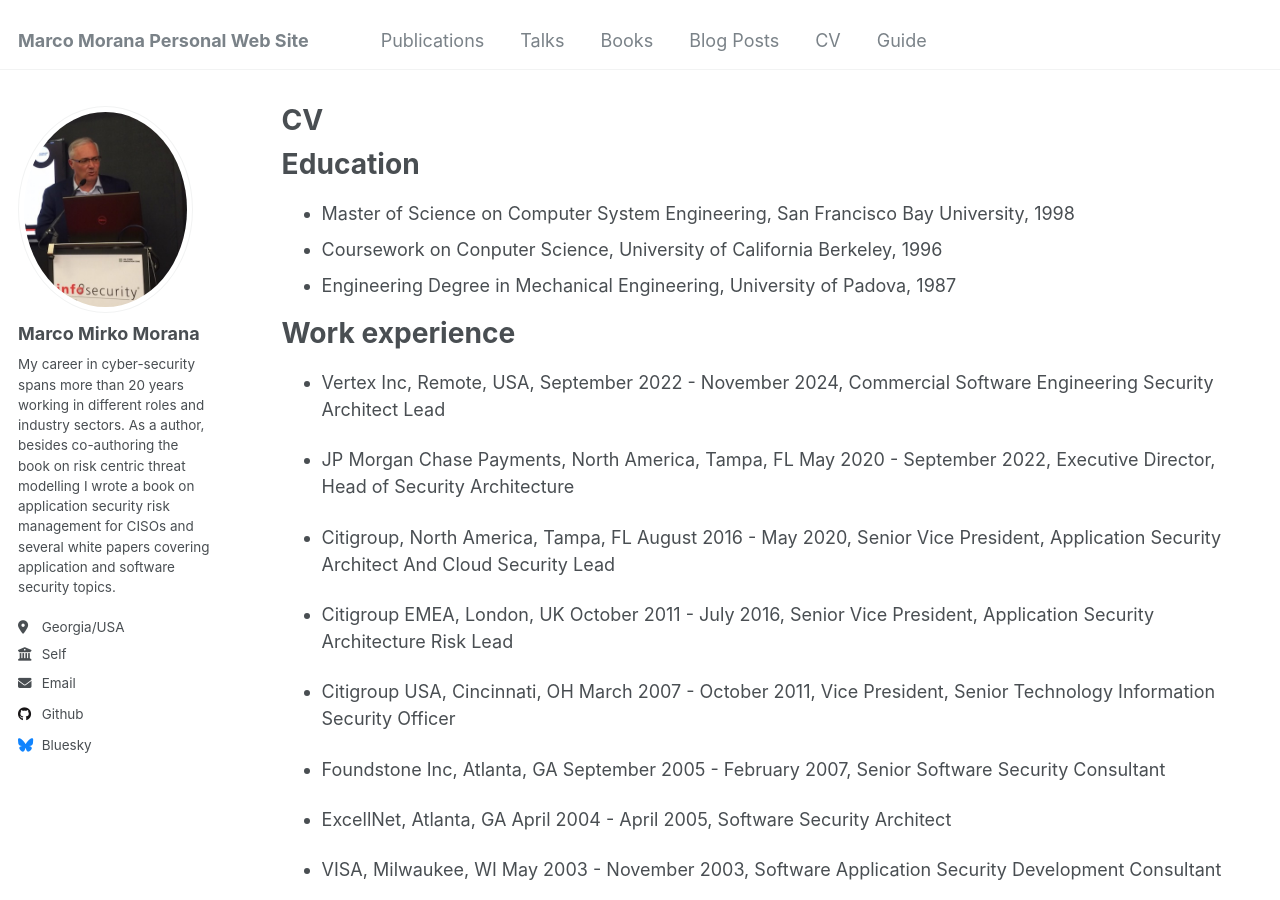
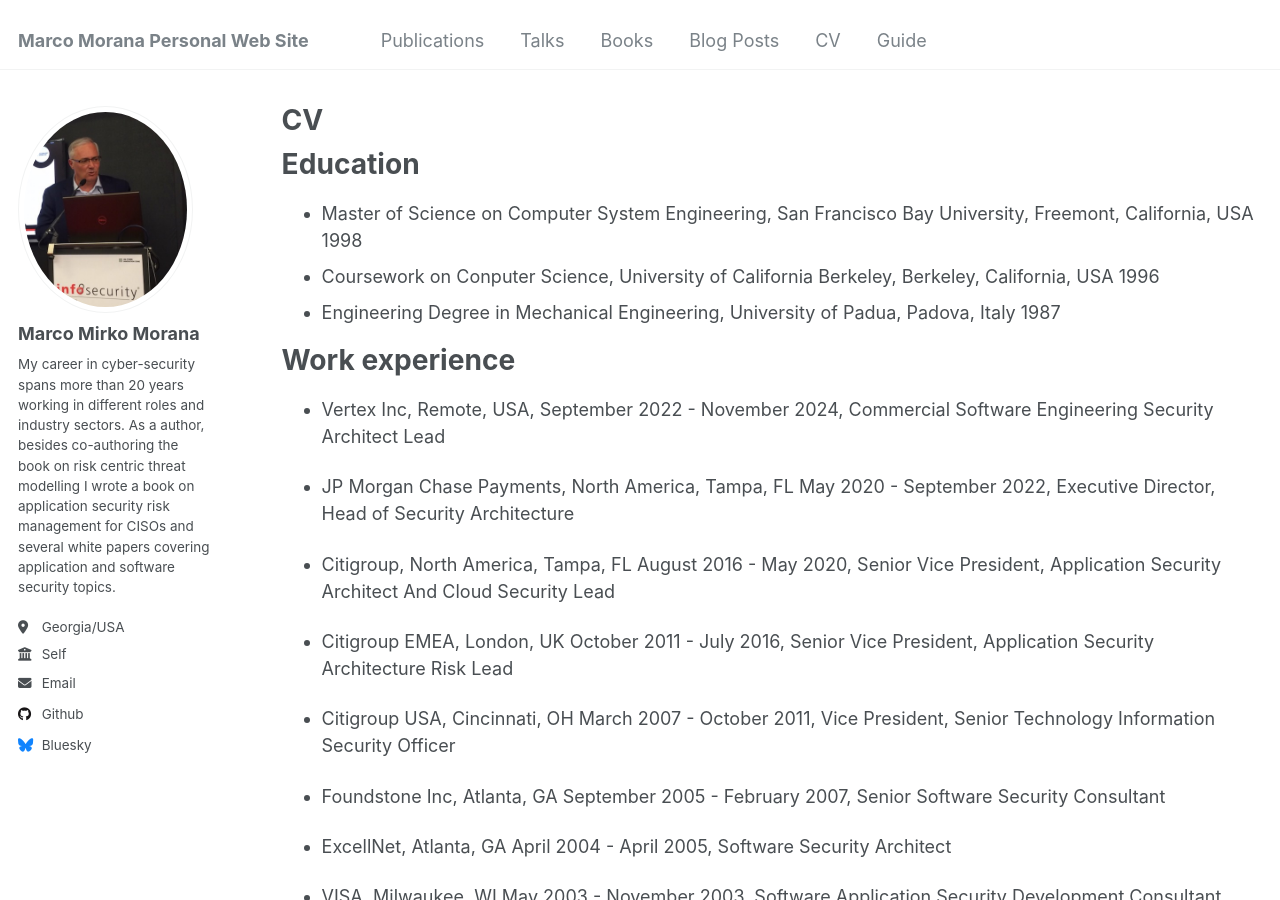
Before and after one commit to mmorana1/marcom, a Jekyll site: the page built from _pages/cv.md, in a window 1280 px wide and 900 px high. Built offline with Jekyll 4.4.1, drawn with Linux system fonts in a browser that asks for light colours.

Commit message:
Update cv.md

```diff
--- a/_pages/cv.md
+++ b/_pages/cv.md
@@ -11,9 +11,9 @@ redirect_from:
 
 Education
 ======
-* Master of Science on Computer System Engineering, San Francisco Bay University, 1998
-* Coursework on Conputer Science, University of California Berkeley, 1996
-* Engineering Degree in Mechanical Engineering, University of Padova, 1987
+* Master of Science on Computer System Engineering, San Francisco Bay University, Freemont, California, USA 1998
+* Coursework on Conputer Science, University of California Berkeley, Berkeley, California, USA 1996
+* Engineering Degree in Mechanical Engineering, University of Padua, Padova, Italy 1987
 
 Work experience
 ======
```
